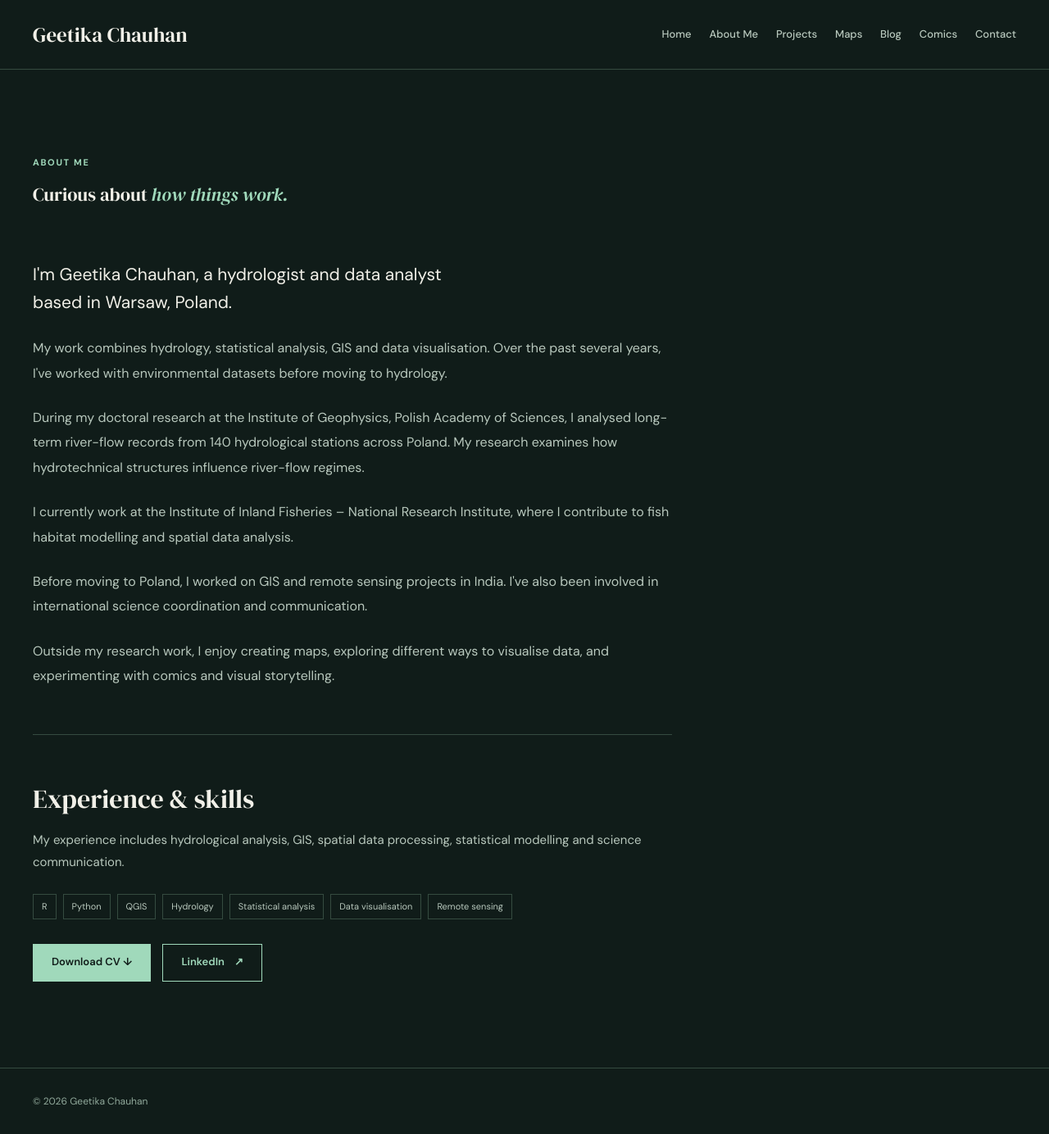
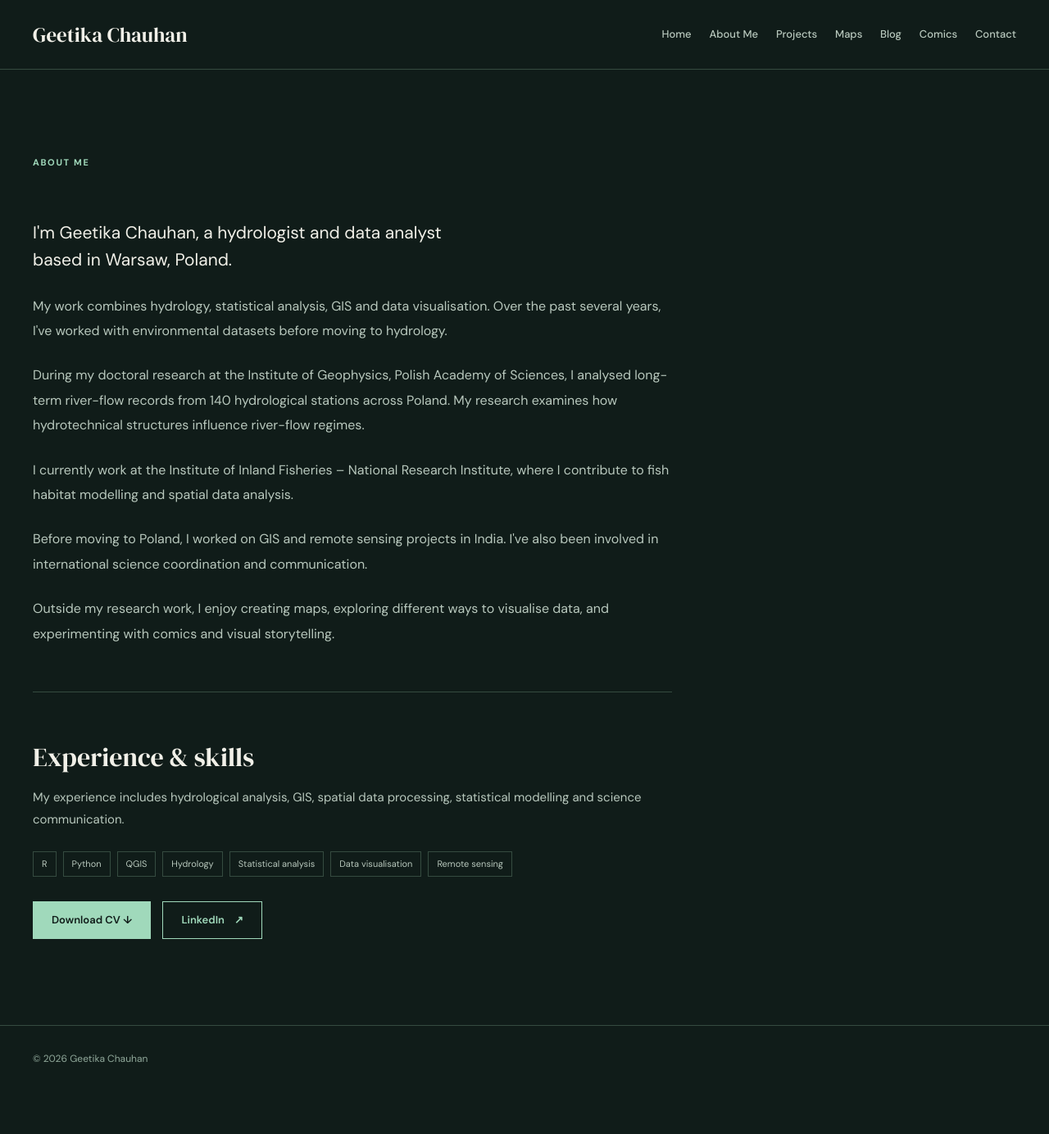
Before and after one commit to Troctolite/Troctolite.github.io, a Jekyll site: the page built from about/index.html, in a window 1280 px wide. Shown: the whole page at 82% size. Built offline with Jekyll 4.4.1, drawn with Linux system fonts in a browser that asks for light colours; after the commit the page ends 1332 px from its top, so only the background shows below that.

Commit message:
Update index.html

```diff
--- a/about/index.html
+++ b/about/index.html
@@ -11,7 +11,7 @@ permalink: /about/
     <div class="home-section-heading">
       <div>
         <p class="home-kicker">ABOUT ME</p>
-        <h1>Curious about <em>how things work.</em></h1>
+
       </div>
     </div>
 
```
